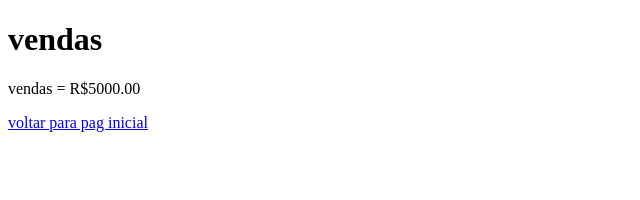
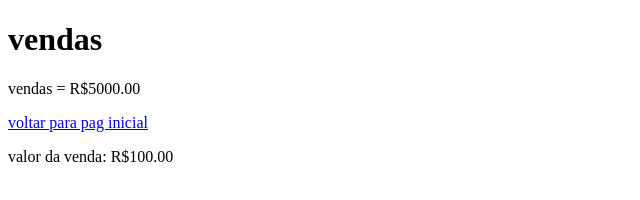
Before and after one commit to LucasHori/teste, a plain HTML site: page vendas.html in a window 1280 px wide. Shown: the whole page, without its empty margins (0-640 px from the left). Drawn offline with Linux system fonts and the light colour scheme.

Commit message:
valor da venda

```diff
--- a/vendas.html
+++ b/vendas.html
@@ -9,5 +9,6 @@
     <h1>vendas</h1>
     <p>vendas = R$5000.00</p>
     <a href="index.html">voltar para pag inicial</a>
+    <p>valor da venda: R$100.00</p>
  </body>
  </html>
```
